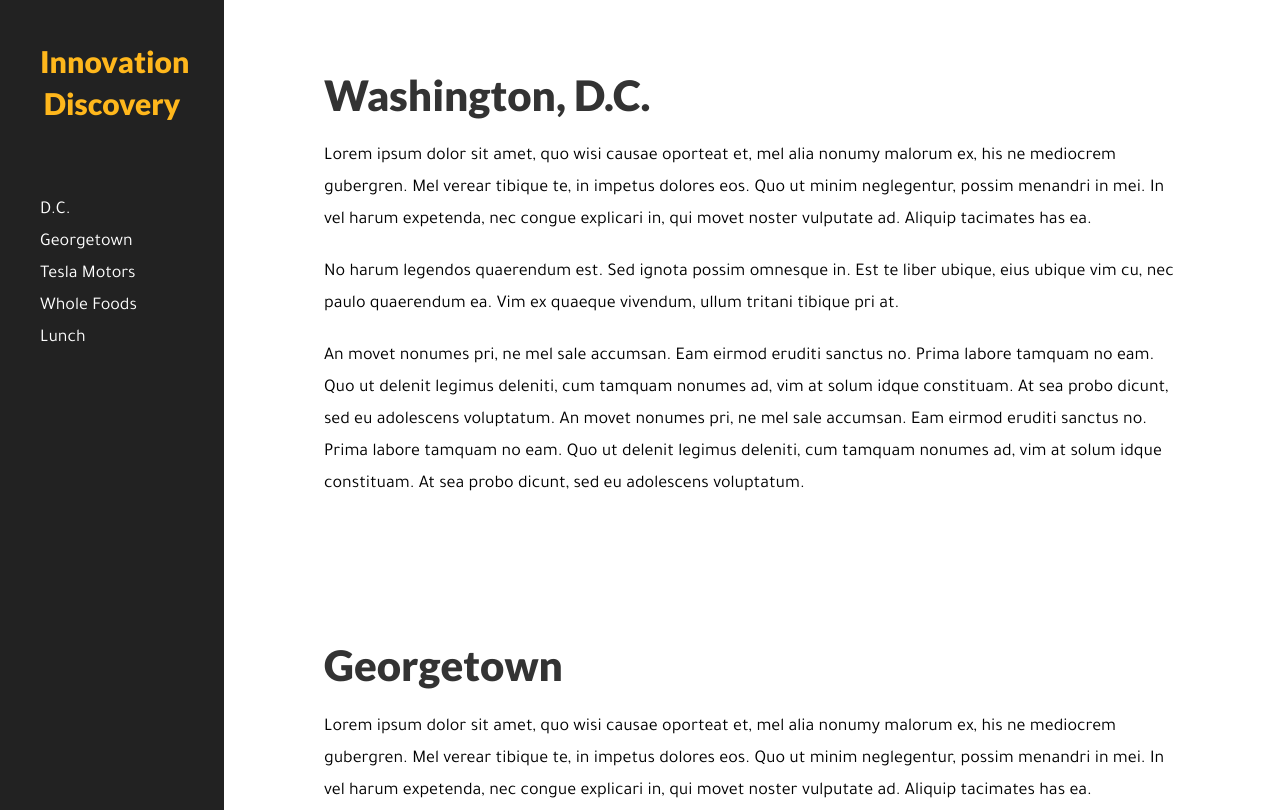
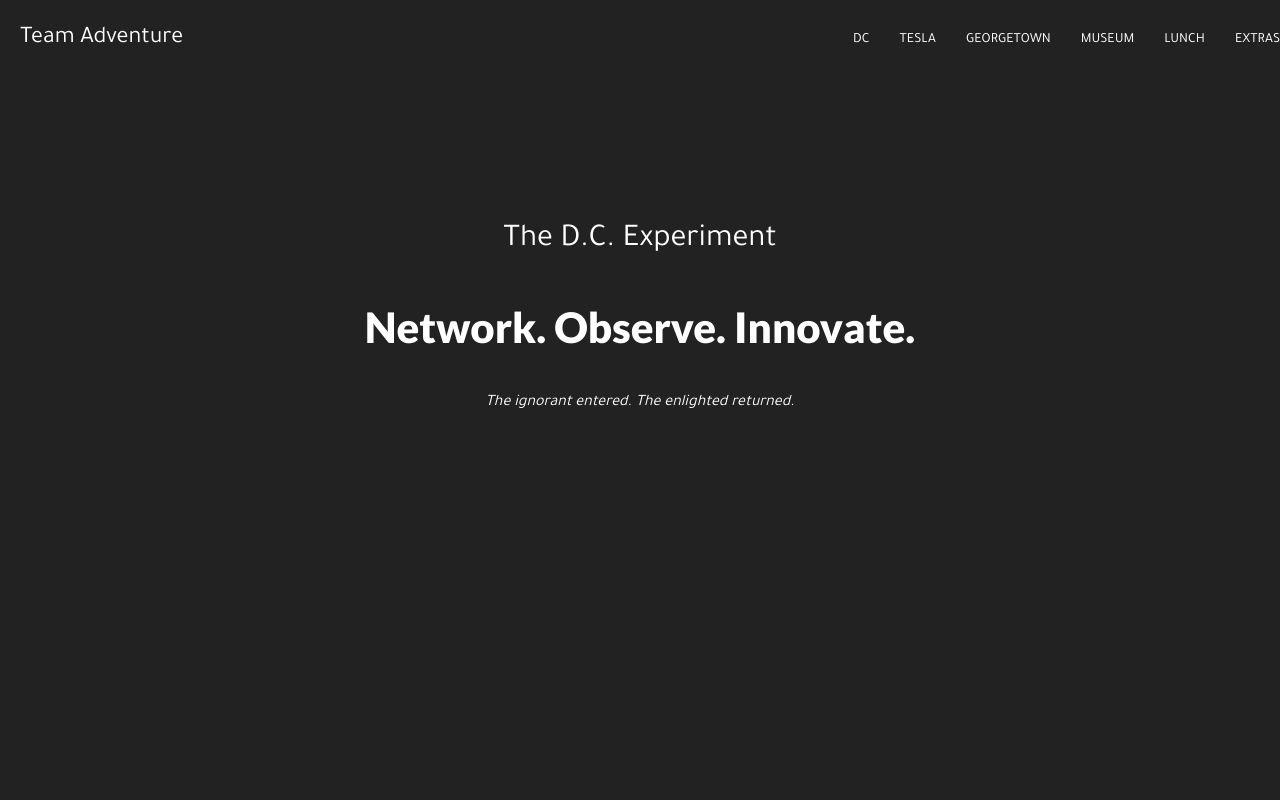
Before and after one commit to jack-bischoff/jack-bischoff.github.io, a plain HTML site: page index.html in a window 1280 px wide. Shown: the top 810 px of the page. Drawn offline with nearby package versions, Linux system fonts and the light colour scheme.

Commit message:
Redesign

```diff
--- a/css/main.css
+++ /dev/null
@@ -1,26 +0,0 @@
-html {
-background: white !important;
-}
-
-body {
-  font-family: 'Tajawal', sans-serif;
-  color: black !important;
-}
-h1 {
-  font-family: 'lato', sans-serif;
-}
-.side-header {
-  color: #ffb71c !important;
-  font-family: 'lato', sans-serif;
-  font-size: 30px;
-  font-weight: 900;
-}
-
-.side-text {
-  font-size: 18px;
-  line-height: 2rem;
-}
-
-.custom-padding {
-  padding: 0 60px;
-}
--- a/index.html
+++ b/index.html
@@ -4,29 +4,39 @@
     <link rel="stylesheet" href="https://cdnjs.cloudflare.com/ajax/libs/uikit/3.0.0-beta.42/css/uikit.min.css" />
     <script src="https://cdnjs.cloudflare.com/ajax/libs/uikit/3.0.0-beta.42/js/uikit.min.js"></script>
     <script src="https://cdnjs.cloudflare.com/ajax/libs/uikit/3.0.0-beta.42/js/uikit-icons.min.js"></script>
-    <link rel="stylesheet" href="./css/main.css"
+    <link rel="stylesheet" href="./statics/css/main.css"
   </head>
   <body>
     <div>
-      <div class="" uk-grid>
-        <div class="uk-width-1-5 uk-section-secondary">
-          <div class=" uk-padding uk-sticky uk-sticky-fixed" uk-sticky>
-            <div class="uk-nav uk-nav-default">
-              <h4 class="side-header uk-text-center">Innovation Discovery</h4>
-
-              <ul class="uk-margin-large-top uk-text-center side-text">
-                <li><a>D.C.</a></li>
-                <li><a>Georgetown</a></li>
-                <li><a>Tesla Motors</a></li>
-                <li><a>Whole Foods</a></li>
-                <li><a>Lunch</a></li>
-              </ul>
-            </div>
+        <div class="uk-section-secondary" uk-height-viewport>
+          <nav class="uk-navbar uk-navbar-sticky uk-section-secondary uk-light" uk-sticky>
+              <div class="uk-navbar-left uk-margin-top uk-margin-left">
+                <h3 class="">Team Adventure</h3>
+              </div>
+              <div class="uk-navbar-right">
+                <ul class="uk-navbar-nav">
+                  <li><a href="">DC</a></li>
+                  <li><a href="">Tesla</a></li>
+                  <li><a href="">Georgetown</a></li>
+                  <li><a href="">Museum</a></li>
+                  <li><a href="">Lunch</a></li>
+                  <li><a href="">Extras</a></li>
+                </ul>
+              </div>
+          </nav>
+          <div class="uk-container uk-margin-xlarge-top uk-text-center">
+            <h2>The D.C. Experiment</h2>
+            <h1 class="uk-text-larger">Network. Observe. Innovate. </h1>
+            <h5><i>The ignorant entered. The enlighted returned.</i></h5>
           </div>
         </div>
 
-        <div class="uk-width-4-5 custom-padding side-text">
+        <div class="custom-padding side-text">
           <div class="uk-container uk-margin-large-top">
+            <div class="uk-margin-xlarge-bottom">
+              <h1>Meet the Team</h1>
+              <img src="./statics/images/team.jpg">
+            </div>
             <div class="uk-margin-xlarge-bottom">
               <h1 class="">Washington, D.C.</h1>
               <p>
@@ -148,7 +158,6 @@
             </div>
           </div>
         </div>
-      </div>
     </div>
   </body>
 </html>
--- /dev/null
+++ b/statics/css/main.css
@@ -0,0 +1,50 @@
+html {
+  background: white !important;
+  font-family: 'Tajawal', sans-serif !important;
+}
+
+body {
+  color: black !important;
+}
+p {
+  opacity: .80 !important;
+}
+
+a, h2, h3, h4, h5 {
+  font-family: 'Tajawal', sans-serif !important;
+}
+
+h1 {
+  font-family: 'lato', sans-serif;
+}
+.side-header {
+  color: #ffb71c !important;
+  font-family: 'lato', sans-serif;
+  font-size: 30px;
+  font-weight: 900;
+}
+
+.side-text {
+  font-size: 18px;
+  line-height: 2rem;
+}
+
+.custom-padding {
+  padding: 0 60px;
+}
+
+.primary-color {
+  background-color: #00bf9a !important;
+}
+a {
+  color: white !important;
+  font-family: 'lato', sans-serif;
+}
+.secondary-color {
+  background-color: #00aa8d !important;
+
+}
+.masthead-image {
+  background-image: url("../images/cartographer.png");
+  opacity: 1;
+}
```
Also changed, not shown: statics/images/cartographer.png (added), statics/images/nav/tesla.svg (added), 1 other file.
